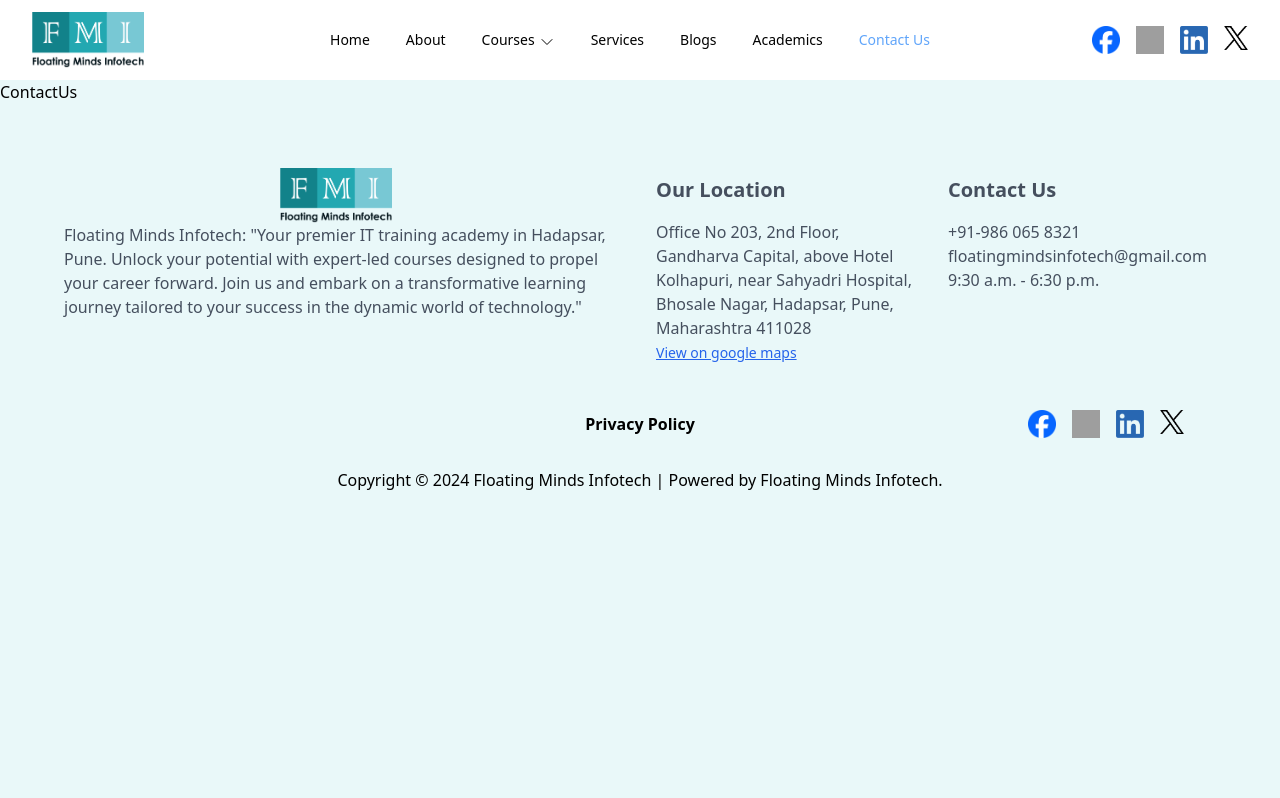
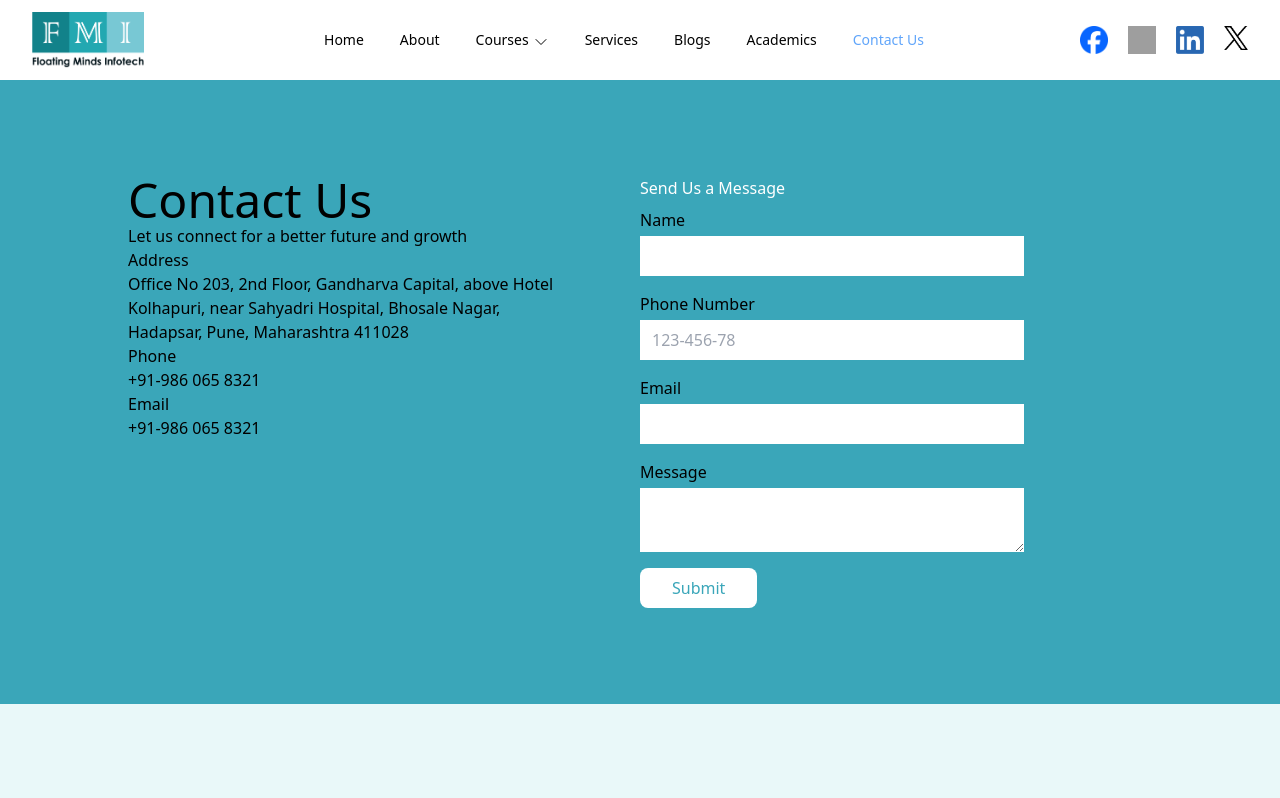
Before and after one commit to pankajmokashi/floating-minds, a React (Vite) app: page /contact in a window 1280 px wide. Shown: the top 798 px of the page. Built offline with nearby package versions, Linux system fonts and the light colour scheme; grey boxes are pictures that could not be loaded.

Commit message:
added hover effects

```diff
--- a/src/components/CourseCards.jsx
+++ b/src/components/CourseCards.jsx
@@ -46,7 +46,7 @@
         <div key={ind} className="card rounded-md max-w-sm mx-auto">
           <div className="mx-auto">
             <img
-              className="w-full rounded-t-md aspect-16/10"
+              className="w-full rounded-t-md aspect-16/10 hover:scale-90 transition-all"
               src={course.img}
               alt={course.name}
             />
--- a/src/components/Footer.jsx
+++ b/src/components/Footer.jsx
@@ -8,12 +8,8 @@
       <div className="mx-auto max-w-screen-2xl px-4 sm:px-8 md:px-16 py-8">
         <div className="grid grid-cols-1 sm:grid-cols-2 gap-8 text-[#454f5e]">
           <div className="sm:col-span-1">
-            <div className="flex justify-center">
-              <img
-                className="w-28 mr-4"
-                src="/images/FMI-LOGO.png"
-                alt="logo"
-              />
+            <div className="max-w-xl flex justify-center">
+              <img className="w-28" src="/images/FMI-LOGO.png" alt="logo" />
             </div>
 
             <p className="mx-auto text-center sm:text-left sm:mx-0 max-w-xl text-sm xm:text-base lg:text-sm xl:text-base">
@@ -63,7 +59,7 @@
             </Link>
           </div>
           <div className="lg:absolute lg:right-0 lg:mr-8">
-            <div className="flex gap-4 xm:gap-8 sm:gap-4">
+            <div className="flex gap-6 xm:gap-8 sm:gap-6">
               <SocialLinks />
             </div>
           </div>
--- a/src/components/Header.jsx
+++ b/src/components/Header.jsx
@@ -52,7 +52,7 @@
             <Logo />
             <NavLinks handleLinkClick={handleLinkClick} />
             <div className="hidden absolute inset-y-0 right-0 lg:flex items-center pr-2 sm:static sm:inset-auto sm:pr-0">
-              <div className="flex gap-4">
+              <div className="flex gap-5">
                 <SocialLinks />
               </div>
             </div>
--- a/src/components/MobileMenu.jsx
+++ b/src/components/MobileMenu.jsx
@@ -88,7 +88,7 @@
           )
         )}
         <div className="flex justify-center pt-4">
-          <div className="flex gap-4 xm:gap-8">
+          <div className="flex gap-6 xm:gap-8">
             <SocialLinks />
           </div>
         </div>
--- a/src/components/SocialLinks.jsx
+++ b/src/components/SocialLinks.jsx
@@ -5,19 +5,31 @@
         href={"https://www.facebook.com/floatingmindsinfotech/"}
         target="_blank"
       >
-        <img className="w-7 h-7" src="/images/facebook.png" alt="facebook" />
+        <img
+          className="w-7 h-7 hover:scale-125 transition-all"
+          src="/images/facebook.png"
+          alt="facebook"
+        />
       </a>
       <a
         href={"https://www.instagram.com/floating_minds_infotech/"}
         target="_blank"
       >
-        <img className="w-7 h-7" src="/images/instagram.png" alt="instagram" />
+        <img
+          className="w-7 h-7 hover:scale-125 transition-all"
+          src="/images/instagram.png"
+          alt="instagram"
+        />
       </a>
       <a
         href={"https://www.linkedin.com/company/floating-minds-infotechh"}
         target="_blank"
       >
-        <img className="w-7 h-7" src="/images/linkedin.png" alt="linkedin" />
+        <img
+          className="w-7 h-7 hover:scale-125 transition-all"
+          src="/images/linkedin.png"
+          alt="linkedin"
+        />
       </a>
       <a
         href={
@@ -25,7 +37,11 @@
         }
         target="_blank"
       >
-        <img className="w-6 h-6" src="/images/x-logo.png" alt="x" />
+        <img
+          className="w-6 h-6 hover:scale-125 transition-all"
+          src="/images/x-logo.png"
+          alt="x"
+        />
       </a>
     </>
   );
--- a/src/pages/About.jsx
+++ b/src/pages/About.jsx
@@ -33,7 +33,7 @@
                 Best IT Training Institute in Hadapar, Pune
               </h2>
               <p className="text-sm md:text-base text-[#454f5e]">
-                &quot;Welcome to Floating Minds Infotech, the leading IT
+                Welcome to Floating Minds Infotech, the leading IT
                 training institute in Hadapsar, Pune. With a commitment to
                 excellence and a passion for nurturing talent, we stand as the
                 foremost destination for IT enthusiasts seeking top-tier
@@ -57,7 +57,7 @@
                 potential. Join us at Floating Minds Infotech and embark on a
                 transformative journey towards a rewarding career in IT.
                 Experience the difference of learning with the best and discover
-                endless possibilities for success.&quot;
+                endless possibilities for success.
               </p>
             </div>
             <GrowthChart />
--- a/src/pages/ContactUs.jsx
+++ b/src/pages/ContactUs.jsx
@@ -1,5 +1,98 @@
 function ContactUs() {
-  return <div>ContactUs</div>;
+  return (
+    <main>
+      <section className="bg-[#3AA6B9] py-16 sm:py-24 mb-8 sm:mb-16">
+        <div className="mx-auto max-w-screen-2xl px-4 sm:px-8 md:px-16">
+          <div className="grid grid-cols-2">
+            <div>
+              <div className="mx-auto max-w-md">
+                <h1 className="text-5xl">Contact Us</h1>
+                <p>Let us connect for a better future and growth</p>
+                <div>
+                  <div>
+                    <div></div>
+                    <div>Address</div>
+                  </div>
+                  <p>
+                    Office No 203, 2nd Floor, Gandharva Capital, above Hotel
+                    Kolhapuri, near Sahyadri Hospital, Bhosale Nagar, Hadapsar,
+                    Pune, Maharashtra 411028
+                  </p>
+                </div>
+                <div>
+                  <div>
+                    <div></div>
+                    <div>Phone</div>
+                  </div>
+                  <p>+91-986 065 8321</p>
+                </div>
+                <div>
+                  <div>
+                    <div></div>
+                    <div>Email</div>
+                  </div>
+                  <p>+91-986 065 8321</p>
+                </div>
+              </div>
+            </div>
+            <div>
+              <p className="text-white mb-2">Send Us a Message</p>
+              <form>
+                <div className="flex flex-col gap-1 mb-4">
+                  <label htmlFor="name">Name</label>
+                  <input
+                    id="name"
+                    name="name"
+                    type="text"
+                    className="max-w-sm px-3 py-2 outline-none"
+                    required
+                  />
+                </div>
+                <div className="flex flex-col gap-1 mb-4">
+                  <label htmlFor="phone">Phone Number</label>
+                  <input
+                    id="phone"
+                    name="phone"
+                    type="tel"
+                    placeholder="123-456-78"
+                    pattern="[0-9]{3}-[0-9]{3}-[0-9]{2}"
+                    className="max-w-sm px-3 py-2 outline-none"
+                    required
+                  />
+                </div>
+                <div className="flex flex-col gap-1 mb-4">
+                  <label htmlFor="email">Email</label>
+                  <input
+                    id="email"
+                    name="email"
+                    type="email"
+                    className="max-w-sm px-3 py-2 outline-none"
+                    required
+                  />
+                </div>
+                <div className="flex flex-col gap-1 mb-4">
+                  <label htmlFor="msg">Message</label>
+                  <textarea
+                    id="msg"
+                    name="msg"
+                    type="text-area"
+                    className="max-w-sm px-3 py-2 outline-none"
+                  />
+                </div>
+                <div>
+                  <input
+                    type="button"
+                    value={"Submit"}
+                    className="px-8 py-2 rounded-lg bg-white text-[#3AA6B9]"
+                  ></input>
+                </div>
+              </form>
+            </div>
+          </div>
+        </div>
+      </section>
+    </main>
+  );
 }
 
 export default ContactUs;
```
